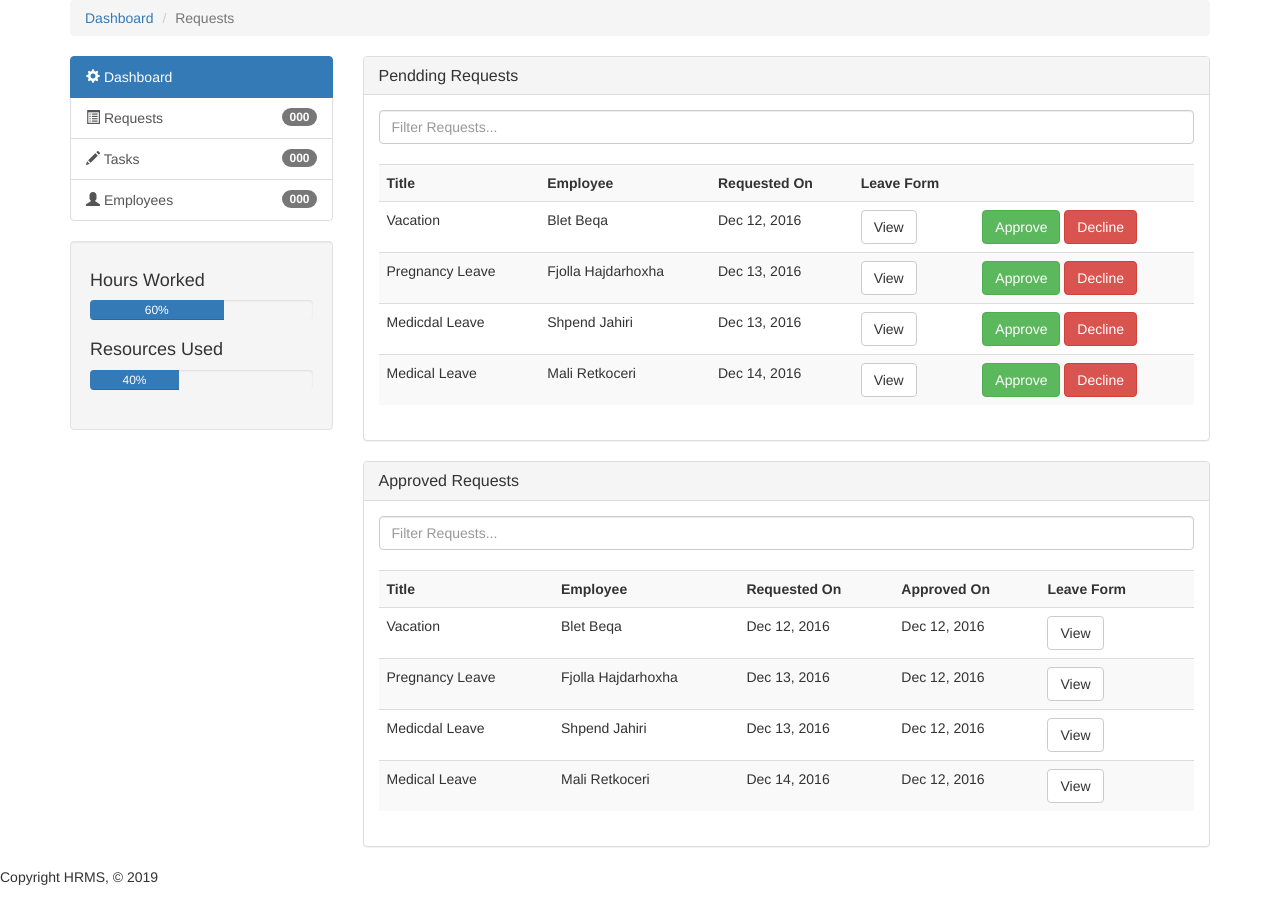
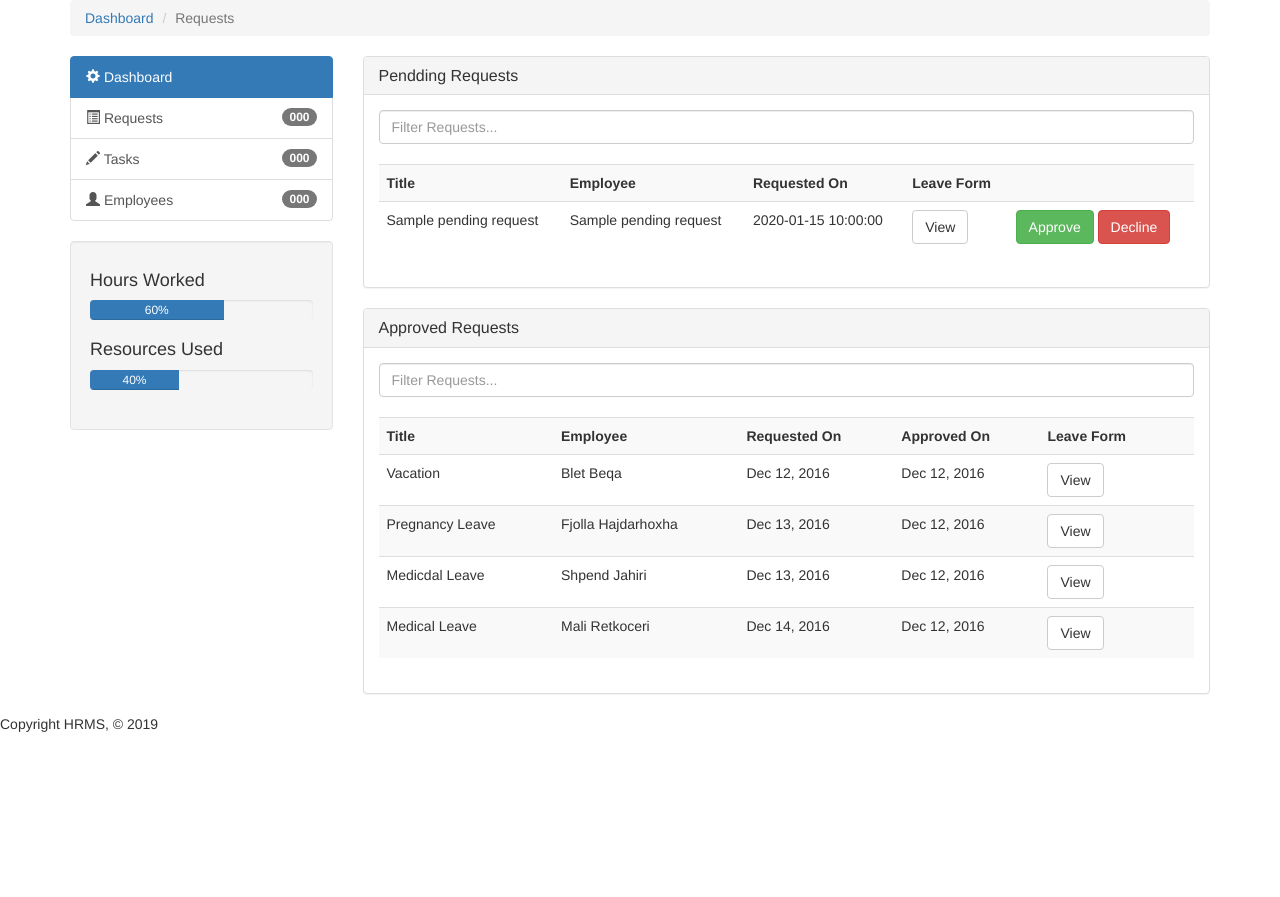
Before and after one commit to vigandika/HRMS_PHP, a PHP site: template Application/Views/requests.php in a window 1280 px wide. Shown: the part 145-1042 px from the top of the page. After the commit the page ends 877 px from the top, so only its background shows below. Run offline with PHP 8.4, Linux system fonts and the light colour scheme; the template is opened without the code that fills it: most values are stand-ins (such as "Sample title", 1, 10 or a date in 2020); some libraries are stand-ins or nearby versions.

Commit message:
Update ne Requests
Co-Authored-By: Visar Buza <visarbuza@users.noreply.github.com>
Co-Authored-By: vegim-bytyqi <vegim-bytyqi@users.noreply.github.com>
Co-Authored-By: Vigan <vigan.dika@studentet.uni-pr.edu>

```diff
--- a/Application/Controllers/OverviewController.php
+++ b/Application/Controllers/OverviewController.php
@@ -42,7 +42,7 @@ class OverviewController{
             $_SESSION['numberOfCompletedTasks']=$numberOfCompletedTasks;
             $_SESSION['numberOfRequests']=$numberOfRequests;
             $_SESSION['user']=$args['user'];
-
+            $_SESSION['departmentName'] = $departmentName;
             return \ViewHelper::render("overview",$args);
         }else{
             $error=[true];
--- a/Application/Models/EmployeesModel.php
+++ b/Application/Models/EmployeesModel.php
@@ -53,7 +53,7 @@ class EmployeesModel extends BaseModel{
     }
     public function getTaskCompletedEmp($username){
         $sql="select task_title, date_created, task_documentation
-       from   tasks  inner join employees where username=?";
+       from   tasks NATURAL JOIN employees WHERE username=?";
         $param=[$username];
         $this->adapter->runQuery($sql,$param);
         return $this->adapter->results();
@@ -68,7 +68,7 @@ class EmployeesModel extends BaseModel{
     }
 
     public function getDepTasks($username){
-        $sql="select distinct task_title, date_created, task_documentation  from tasks inner join employees
+        $sql="select distinct task_title, date_created, task_documentation  from tasks natural join employees
         where tasks.department_id=(select department_id from employees where username=?);";
         $param=[$username];
         $this->adapter->runQuery($sql,$param);
--- a/Application/Models/dbconfig.php
+++ b/Application/Models/dbconfig.php
@@ -4,6 +4,6 @@
 define('DBHOST', 'localhost');
 define('DBNAME', 'managmentsystem');
 define('DBUSER', 'root');
-define('DBPASS', 'vitiakademik');
+define('DBPASS', 'itsfuntostayatymca');
 
 ?>
--- a/Application/Views/requests.php
+++ b/Application/Views/requests.php
@@ -36,6 +36,7 @@
           <li><a href="#">Welcome, <?php echo $args['user']; ?></a></li>
           <li><a href="Default">Logout</a></li>
         </ul>
+
       </div>
     </div>
   </nav>
@@ -127,38 +128,20 @@
                   <th>Leave Form</th>
                   <th></th>
                 </tr>
-                <tr>
-                  <td>Vacation</td>
-                  <td>Blet Beqa</td>
-                  <td>Dec 12, 2016</td>
-                  <td><a class="btn btn-default" href="#">View</a></td>
-                  <td><a class="btn btn-success" href="#">Approve</a> <a class="btn btn-danger" href="#">Decline</a>
-                  </td>
-                </tr>
-                <tr>
-                  <td>Pregnancy Leave</td>
-                  <td>Fjolla Hajdarhoxha</td>
-                  <td>Dec 13, 2016</td>
-                  <td><a class="btn btn-default" href="#">View</a></td>
-                  <td><a class="btn btn-success" href="#">Approve</a> <a class="btn btn-danger" href="#">Decline</a>
-                  </td>
-                </tr>
-                <tr>
-                  <td>Medicdal Leave</td>
-                  <td>Shpend Jahiri</td>
-                  <td>Dec 13, 2016</td>
-                  <td><a class="btn btn-default" href="#">View</a></td>
-                  <td><a class="btn btn-success" href="#">Approve</a> <a class="btn btn-danger" href="#">Decline</a>
-                  </td>
-                </tr>
-                <tr>
-                  <td>Medical Leave</td>
-                  <td>Mali Retkoceri</td>
-                  <td>Dec 14, 2016</td>
-                  <td><a class="btn btn-default" href="#">View</a></td>
-                  <td><a class="btn btn-success" href="#">Approve</a> <a class="btn btn-danger" href="#">Decline</a>
-                  </td>
-                </tr>
+                  <?php
+
+                  foreach($args['pendingRequests'] as  $row) {
+                      echo "<tr>";
+                      echo "<td>". $row['name'] ."</td>";
+                      echo "<td>". $row['request_title'] ."</td>";
+                      echo "<td>". $row['request_date'] ."</td>";
+
+                      echo "<td><a class=\"btn btn-default\" href=\"#\">View</a></td>";
+                      echo "<td><a class=\"btn btn-success\" href=\"#\">Approve</a> <a class=\"btn btn-danger\" href=\"#\">Decline</a></td>";
+                      echo "</tr>";
+                  }
+                  ?>
+
               </table>
             </div>
           </div>
```
Also changed, not shown: Application/Controllers/RequestsController.php (+10 -1 lines).
